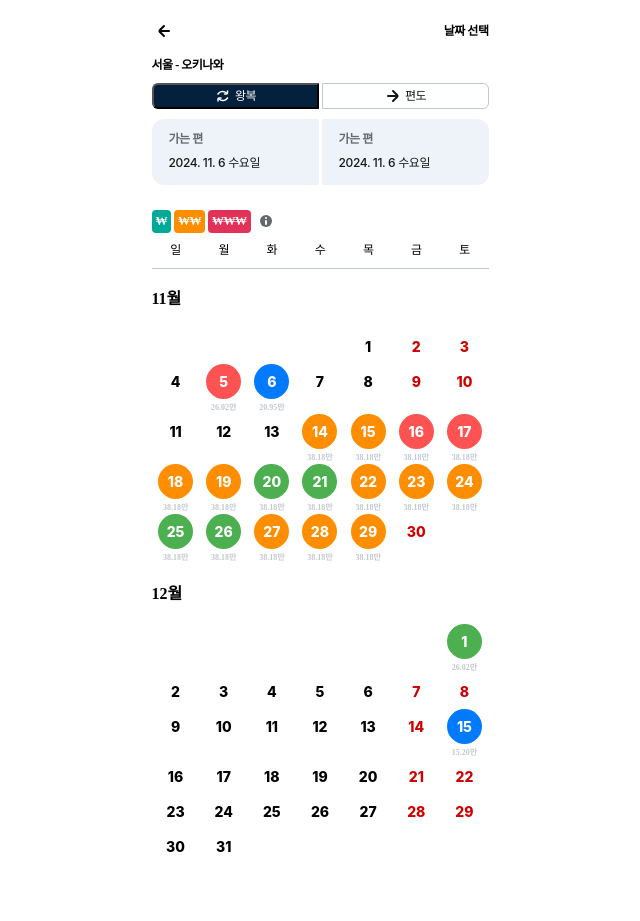
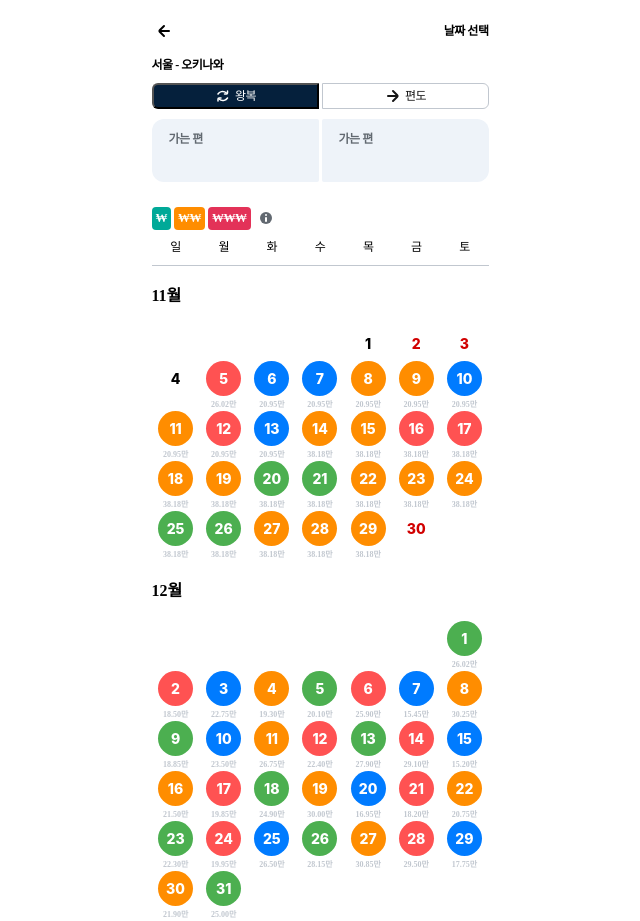
Before and after one commit to heesunee/35-COLLABORATION-WEB-SKYSCANNER, a React (Vite) app: page / in a window 1280 px wide. Shown: the whole page, without its empty margins (320-960 px from the left). Before the commit the page ends 864 px from the top, so only its background shows below. Built offline with nearby package versions, Linux system fonts and the light colour scheme.

Commit message:
feat : 선택했을 떄 기간 스타일 성공적으로 구현

```diff
--- a/src/components/home/Calender.ts
+++ b/src/components/home/Calender.ts
@@ -3,7 +3,7 @@ import styled from 'styled-components';
 export const CustomCalender = styled.main`
 	.react-calendar {
 		width: 33.7rem;
-		margin: 20px auto;
+		margin: 2rem auto;
 		background: white;
 		border: none !important;
 	}
@@ -36,7 +36,7 @@ export const CustomCalender = styled.main`
 		& > div {
 			color: black;
 			& > div:nth-child(2) {
-				width: 52px;
+				width: 5.2rem;
 				color: black;
 				border-radius: 0 !important;
 				background: #e3f0ff !important;
@@ -50,21 +50,21 @@ export const CustomCalender = styled.main`
 			& > div:first-child {
 				display: block;
 				border-radius: 0 50% 50% 0;
+				right: 0.2rem;
 			}
 			& > div:nth-child(2) {
 				${({ theme }) => theme.fonts.e_title_eb_12}
 				letter-spacing: 0px;
 				background-color: ${({ theme }) => theme.colors.skyblue} !important;
 				border-radius: 50% !important;
-				padding: 5px;
+				padding: 0.5rem;
 				color: white;
-				font-size: 14px;
+				font-size: 1.4rem;
 				display: inline-block;
-				width: 35px;
-				height: 35px;
+				width: 3.5rem;
+				height: 3.5rem;
 				align-content: center;
 				text-align: center;
-				z-index: 100;
 			}
 		}
 	}
@@ -74,22 +74,22 @@ export const CustomCalender = styled.main`
 		& > div {
 			& > div:first-child {
 				display: block;
-				border-radius: 50% 0 0 50%;
+				border-radius: 30% 0 0 30% !important;
+				right: -2rem;
 			}
 			& > div:nth-child(2) {
 				${({ theme }) => theme.fonts.e_title_eb_12}
 				letter-spacing: 0px;
 				background-color: ${({ theme }) => theme.colors.skyblue} !important;
 				border-radius: 50% !important;
-				padding: 5px;
+				padding: 0.5rem;
 				color: white;
-				font-size: 14px;
+				font-size: 1.4rem;
 				display: inline-block;
-				width: 35px;
-				height: 35px;
+				width: 3.5rem;
+				height: 3.5rem;
 				align-content: center;
 				text-align: center;
-				z-index: 100;
 			}
 		}
 	}
--- a/src/components/home/Calender.tsx
+++ b/src/components/home/Calender.tsx
@@ -1,51 +1,26 @@
 import './Calender.ts';
 import { CustomCalender, custom_calender } from '@/components/home/Calender.ts';
+import { DateTileData, calendarData } from '@/mock/mockCalenderData.ts';
 import React, { useState } from 'react';
 import Calendar from 'react-calendar';
 import 'react-calendar/dist/Calendar.css';
 import styled from 'styled-components';
 
-const App = () => {
-	const [firstSelectedDate, setFirstSelectedDate] = useState(null); // 첫 번째 선택 날짜
-	const [lastSelectedDate, setLastSelectedDate] = useState(null); // 마지막 선택 날짜
+interface props {
+	handleDateClick: (date: Date) => void;
+}
 
-	const calendarData = {
-		'11월': [
-			{ date: '2024-11-05', price: '26.02', color: 'r' },
-			{ date: '2024-11-06', price: '20.95', color: 'b' },
-			{ date: '2024-11-14', price: '38.18', color: 'o' },
-			{ date: '2024-11-15', price: '38.18', color: 'o' },
-			{ date: '2024-11-16', price: '38.18', color: 'r' },
-			{ date: '2024-11-17', price: '38.18', color: 'r' },
-			{ date: '2024-11-18', price: '38.18', color: 'o' },
-			{ date: '2024-11-19', price: '38.18', color: 'o' },
-			{ date: '2024-11-20', price: '38.18', color: 'g' },
-			{ date: '2024-11-21', price: '38.18', color: 'g' },
-			{ date: '2024-11-22', price: '38.18', color: 'o' },
-			{ date: '2024-11-23', price: '38.18', color: 'o' },
-			{ date: '2024-11-24', price: '38.18', color: 'o' },
-			{ date: '2024-11-25', price: '38.18', color: 'g' },
-			{ date: '2024-11-26', price: '38.18', color: 'g' },
-			{ date: '2024-11-27', price: '38.18', color: 'o' },
-			{ date: '2024-11-28', price: '38.18', color: 'o' },
-			{ date: '2024-11-29', price: '38.18', color: 'o' },
-		],
-		'12월': [
-			{ date: '2024-12-01', price: '26.02', color: 'g' },
-			{ date: '2024-12-15', price: '15.20', color: 'b' },
-		],
-	};
-
+const Calender = ({ handleDateClick }: props) => {
 	// 날짜 데이터를 가져오는 함수
-	const getDateData = (monthKey, date) => {
+	const getDateData = (monthKey: string, date: string): DateTileData | null => {
 		const data = calendarData[monthKey]?.find((item) => item.date === date);
 		return data || null;
 	};
 
 	// 날짜 셀을 커스터마이징하는 함수
 	const tileContent =
-		(monthKey) =>
-		({ date, view }) => {
+		(monthKey: string) =>
+		({ date, view }: { date: Date; view: string }) => {
 			if (view === 'month') {
 				const dateKey = date.toISOString().split('T')[0];
 				const data = getDateData(monthKey, dateKey);
@@ -72,21 +47,6 @@ const App = () => {
 			return null;
 		};
 
-	// 날짜 클릭 핸들러
-	const handleDateClick = (date) => {
-		if (!firstSelectedDate) {
-			// 첫 번째 날짜 설정
-			setFirstSelectedDate(date);
-		} else if (!lastSelectedDate) {
-			// 두 번째 날짜 설정
-			setLastSelectedDate(date);
-		} else {
-			// 기존 선택 초기화
-			setFirstSelectedDate(date);
-			setLastSelectedDate(null);
-		}
-	};
-
 	return (
 		<CustomCalender>
 			<Weekdays>
@@ -100,7 +60,7 @@ const App = () => {
 			</Weekdays>
 			<Month>11월</Month>
 			<Calendar
-				tileContent={tileContent('11월')} // 11월 데이터
+				tileContent={tileContent('11월')}
 				selectRange={true}
 				defaultActiveStartDate={new Date(2024, 10, 1)}
 				showNeighboringMonth={false}
@@ -170,10 +130,11 @@ const StyledCircle = styled.div<{ backgroundColor: string }>`
 `;
 
 const StyledPrice = styled.div`
+	height: 12px;
 	${({ theme }) => theme.fonts.btn4_sb_8}
 	color: ${({ theme }) => theme.colors.grey30};
 	line-height: 1.2rem;
 	margin-top: 0.3rem;
 `;
 
-export default App;
+export default Calender;
--- a/src/components/home/CalenderModal.tsx
+++ b/src/components/home/CalenderModal.tsx
@@ -3,6 +3,7 @@ import Calender from '@/components/home/Calender.tsx';
 import PriceImage from '@/components/home/PriceImage.tsx';
 import PriceModal from '@/components/home/PriceModal.tsx';
 import { flexCssGenerator } from '@/styles/customStyle.ts';
+import { dateHandler } from '@/utils/dateHandler.ts';
 import { useState } from 'react';
 import styled from 'styled-components';
 
@@ -11,6 +12,23 @@ interface props {
 	onModalToggle: () => void;
 }
 const CalenderModal = ({ isOpen = false, onModalToggle }: props) => {
+	const [firstSelectedDate, setFirstSelectedDate] = useState<string>(' ');
+	const [lastSelectedDate, setLastSelectedDate] = useState<string>(' ');
+
+	console.log(firstSelectedDate, lastSelectedDate);
+
+	// 날짜 클릭 핸들러
+	const handleDateClick = (date: Date) => {
+		if (!firstSelectedDate) {
+			setFirstSelectedDate(dateHandler(date));
+		} else if (!lastSelectedDate) {
+			setLastSelectedDate(dateHandler(date));
+		} else {
+			setFirstSelectedDate(dateHandler(date));
+			setLastSelectedDate(null);
+		}
+	};
+
 	const [isPriceModalOpen, setIsPriceModalOpen] = useState(false);
 	const onPriceModalToggle = () => {
 		setIsPriceModalOpen((prev) => !prev);
@@ -38,11 +56,11 @@ const CalenderModal = ({ isOpen = false, onModalToggle }: props) => {
 					<InfoFilter>
 						<InfoGoLeft>
 							<InfoGoTitle>가는 편</InfoGoTitle>
-							<InfoGoContent>2024. 11. 6 수요일</InfoGoContent>
+							<InfoGoContent>{firstSelectedDate}</InfoGoContent>
 						</InfoGoLeft>
 						<InfoGoRight>
 							<InfoGoTitle>가는 편</InfoGoTitle>
-							<InfoGoContent>2024. 11. 6 수요일</InfoGoContent>
+							<InfoGoContent>{lastSelectedDate}</InfoGoContent>
 						</InfoGoRight>
 					</InfoFilter>
 				</Information>
@@ -52,7 +70,7 @@ const CalenderModal = ({ isOpen = false, onModalToggle }: props) => {
 					<PriceImage contents={'₩₩₩'} color={'red'} />
 					<InfoIcon onClick={onPriceModalToggle} />
 				</CalenderInfo>
-				<Calender />
+				<Calender handleDateClick={handleDateClick} />
 			</ContentsWrap>
 			<PriceModal isVisible={isPriceModalOpen} onModalClose={onPriceModalToggle} />
 		</CalenderContainer>
@@ -142,6 +160,7 @@ const InfoGoTitle = styled.h3`
 const InfoGoContent = styled.div`
 	${({ theme }) => theme.fonts.e_body_m_12}
 	color: ${({ theme }) => theme.colors.black};
+	height: 1.7rem;
 `;
 
 const CalenderInfo = styled.section`
--- /dev/null
+++ b/src/mock/mockCalenderData.ts
@@ -0,0 +1,72 @@
+export interface DateTileData {
+	date: string;
+	price: string;
+	color: 'r' | 'g' | 'b' | 'o';
+}
+
+interface CalendarData {
+	[key: string]: DateTileData[];
+}
+
+export const calendarData: CalendarData = {
+	'11월': [
+		{ date: '2024-11-05', price: '26.02', color: 'r' },
+		{ date: '2024-11-06', price: '20.95', color: 'b' },
+		{ date: '2024-11-07', price: '20.95', color: 'b' },
+		{ date: '2024-11-08', price: '20.95', color: 'o' },
+		{ date: '2024-11-09', price: '20.95', color: 'o' },
+		{ date: '2024-11-10', price: '20.95', color: 'b' },
+		{ date: '2024-11-11', price: '20.95', color: 'o' },
+		{ date: '2024-11-12', price: '20.95', color: 'r' },
+		{ date: '2024-11-13', price: '20.95', color: 'b' },
+		{ date: '2024-11-14', price: '38.18', color: 'o' },
+		{ date: '2024-11-15', price: '38.18', color: 'o' },
+		{ date: '2024-11-16', price: '38.18', color: 'r' },
+		{ date: '2024-11-17', price: '38.18', color: 'r' },
+		{ date: '2024-11-18', price: '38.18', color: 'o' },
+		{ date: '2024-11-19', price: '38.18', color: 'o' },
+		{ date: '2024-11-20', price: '38.18', color: 'g' },
+		{ date: '2024-11-21', price: '38.18', color: 'g' },
+		{ date: '2024-11-22', price: '38.18', color: 'o' },
+		{ date: '2024-11-23', price: '38.18', color: 'o' },
+		{ date: '2024-11-24', price: '38.18', color: 'o' },
+		{ date: '2024-11-25', price: '38.18', color: 'g' },
+		{ date: '2024-11-26', price: '38.18', color: 'g' },
+		{ date: '2024-11-27', price: '38.18', color: 'o' },
+		{ date: '2024-11-28', price: '38.18', color: 'o' },
+		{ date: '2024-11-29', price: '38.18', color: 'o' },
+	],
+	'12월': [
+		{ date: '2024-12-01', price: '26.02', color: 'g' },
+		{ date: '2024-12-02', price: '18.50', color: 'r' },
+		{ date: '2024-12-03', price: '22.75', color: 'b' },
+		{ date: '2024-12-04', price: '19.30', color: 'o' },
+		{ date: '2024-12-05', price: '20.10', color: 'g' },
+		{ date: '2024-12-06', price: '25.90', color: 'r' },
+		{ date: '2024-12-07', price: '15.45', color: 'b' },
+		{ date: '2024-12-08', price: '30.25', color: 'o' },
+		{ date: '2024-12-09', price: '18.85', color: 'g' },
+		{ date: '2024-12-10', price: '23.50', color: 'b' },
+		{ date: '2024-12-11', price: '26.75', color: 'o' },
+		{ date: '2024-12-12', price: '22.40', color: 'r' },
+		{ date: '2024-12-13', price: '27.90', color: 'g' },
+		{ date: '2024-12-14', price: '29.10', color: 'r' },
+		{ date: '2024-12-15', price: '15.20', color: 'b' },
+		{ date: '2024-12-16', price: '21.50', color: 'o' },
+		{ date: '2024-12-17', price: '19.85', color: 'r' },
+		{ date: '2024-12-18', price: '24.90', color: 'g' },
+		{ date: '2024-12-19', price: '30.00', color: 'o' },
+		{ date: '2024-12-20', price: '16.95', color: 'b' },
+		{ date: '2024-12-21', price: '18.20', color: 'r' },
+		{ date: '2024-12-22', price: '20.75', color: 'o' },
+		{ date: '2024-12-23', price: '22.30', color: 'g' },
+		{ date: '2024-12-24', price: '19.95', color: 'r' },
+		{ date: '2024-12-25', price: '26.50', color: 'b' },
+		{ date: '2024-12-26', price: '28.15', color: 'g' },
+		{ date: '2024-12-27', price: '30.85', color: 'o' },
+		{ date: '2024-12-28', price: '29.50', color: 'r' },
+		{ date: '2024-12-29', price: '17.75', color: 'b' },
+		{ date: '2024-12-30', price: '21.90', color: 'o' },
+		{ date: '2024-12-31', price: '25.00', color: 'g' },
+	],
+};
--- a/src/styles/GlobalStyle.ts
+++ b/src/styles/GlobalStyle.ts
@@ -45,6 +45,9 @@ const GlobalStyle = createGlobalStyle`
   ::-webkit-scrollbar {
     display: none;
   }
+
+
+
 `;
 
 export default GlobalStyle;
```
